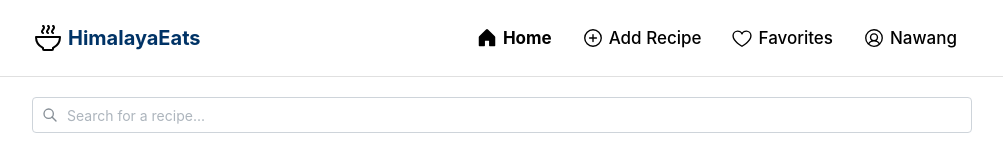
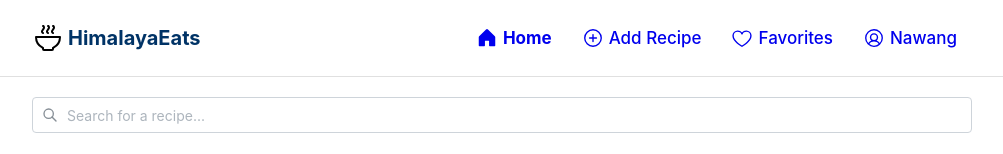
Before and after one commit to Nawang17/HimalayanRecipes, a React (Vite) app: page / in a window 1280 px wide. Shown: the top 154 px of the page, without its empty margins (138-1141 px from the left). Built offline with nearby package versions, Linux system fonts and the light colour scheme.

Commit message:
navbar can go to page

```diff
--- a/src/Components/Navbar.jsx
+++ b/src/Components/Navbar.jsx
@@ -6,22 +6,20 @@ import {
   PlusCircle,
   UserCircle,
 } from "@phosphor-icons/react";
-import { useNavigate, useLocation } from "react-router-dom";
+import { useNavigate, NavLink, useLocation } from "react-router-dom";
 import { useViewportSize } from "@mantine/hooks";
 
 const Navbar = () => {
   const location = useLocation();
   const navigate = useNavigate();
-
-  const [activePage, setActivePage] = useState(location.pathname);
   const [isLoggedIn, setIsLoggedIn] = useState(true); // Replace with actual login state
   const { width } = useViewportSize();
 
   const navItems = [
-    { name: "/", icon: House, label: "Home" },
-    { name: "/Add Recipe", icon: PlusCircle, label: "Add Recipe" },
-    { name: "/Favorites", icon: Heart, label: "Favorites", color: "red" },
-    { name: "/Profile", icon: UserCircle, label: "Nawang" },
+    { path: "/", icon: House, label: "Home" },
+    { path: "/Add Recipe", icon: PlusCircle, label: "Add Recipe" },
+    { path: "/Favorites", icon: Heart, label: "Favorites", color: "red" },
+    { path: "/Profile", icon: UserCircle, label: "Nawang" },
   ];
 
   return (
@@ -52,10 +50,7 @@ const Navbar = () => {
             gap: "4px",
             cursor: "pointer",
           }}
-          onClick={() => {
-            navigate("/");
-            setActivePage("/");
-          }}
+          onClick={() => navigate("/")}
         >
           <BowlSteam size={32} />
           <p
@@ -84,9 +79,7 @@ const Navbar = () => {
                   borderRadius: "5px",
                   marginLeft: "5px",
                 }}
-                onClick={() => {
-                  navigate("/Login");
-                }}
+                onClick={() => navigate("/Login")}
               >
                 Login
               </div>
@@ -98,9 +91,7 @@ const Navbar = () => {
                   borderRadius: "5px",
                   marginLeft: "5px",
                 }}
-                onClick={() => {
-                  navigate("/Register");
-                }}
+                onClick={() => navigate("/Register")}
               >
                 Register
               </div>
@@ -108,40 +99,36 @@ const Navbar = () => {
           ) : (
             <>
               {navItems.map((item) => (
-                <div
+                <NavLink
                   key={item.label}
-                  onClick={() => {
-                    // navigate(item.name);
-                    setActivePage(item.name);
-                  }}
-                  style={{
+                  to={item.path}
+                  style={({ isActive }) => ({
                     display: "flex",
                     gap: "5px",
                     alignItems: "center",
                     cursor: "pointer",
                     padding: "5px 15px",
-                  }}
+                    fontWeight: isActive ? "bold" : "500",
+                    color: isActive && item.color ? item.color : undefined,
+                    textDecoration: "none",
+                  })}
+                  end
                 >
                   <item.icon
                     size={22}
-                    weight={activePage === item.name ? "fill" : "regular"}
-                    color={
-                      item.name === "/Favorites" && activePage === item.name
-                        ? "red"
-                        : undefined
-                    }
+                    weight={item.path === location.pathname ? "fill" : "regular"}
                   />
                   {width >= 780 && (
                     <p
                       style={{
                         fontSize: "17px",
-                        fontWeight: activePage === item.name ? "bold" : "500",
+                        fontWeight: item.path === location.pathname ? "bold" : "500",
                       }}
                     >
                       {item.label}
                     </p>
                   )}
-                </div>
+                </NavLink>
               ))}
             </>
           )}
```
